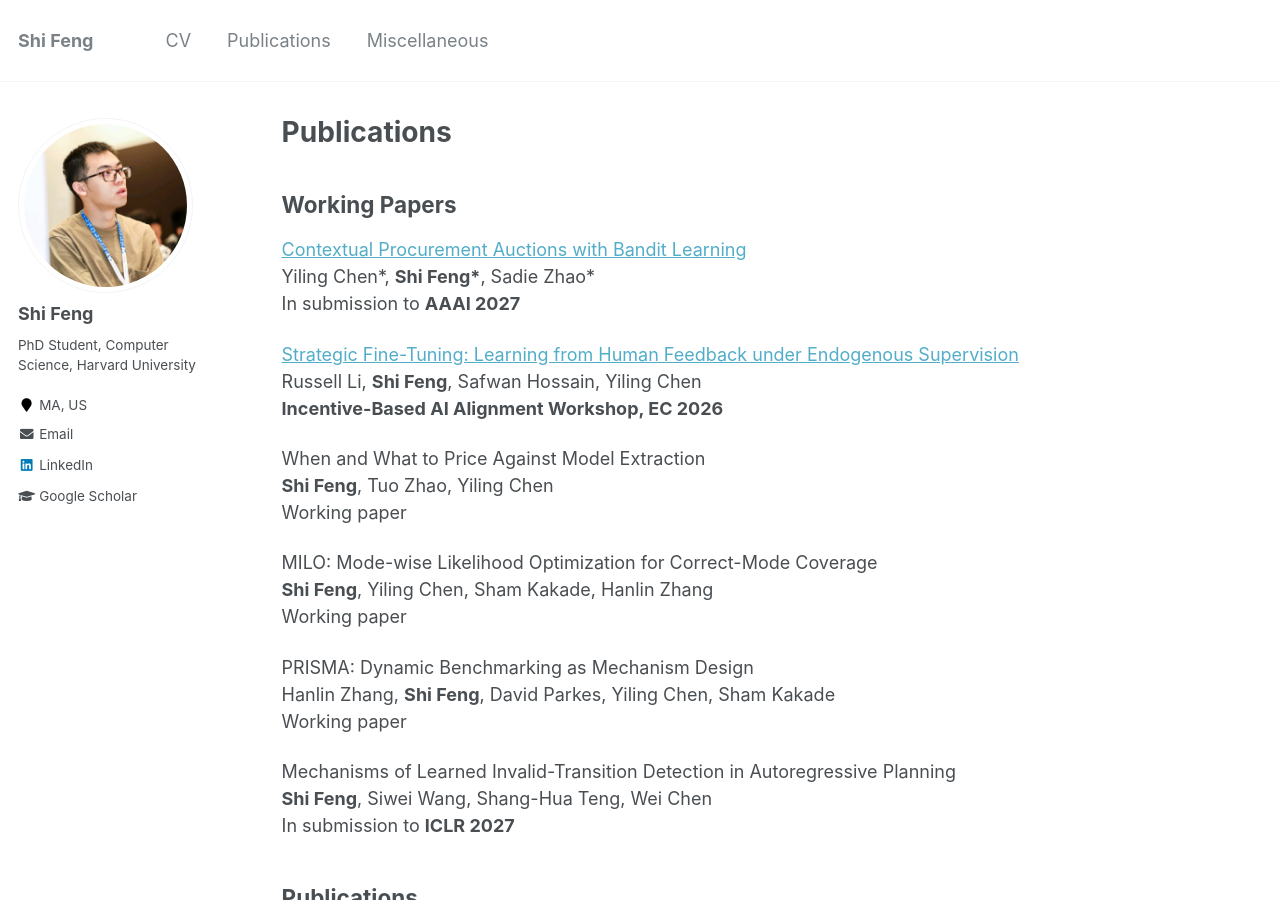
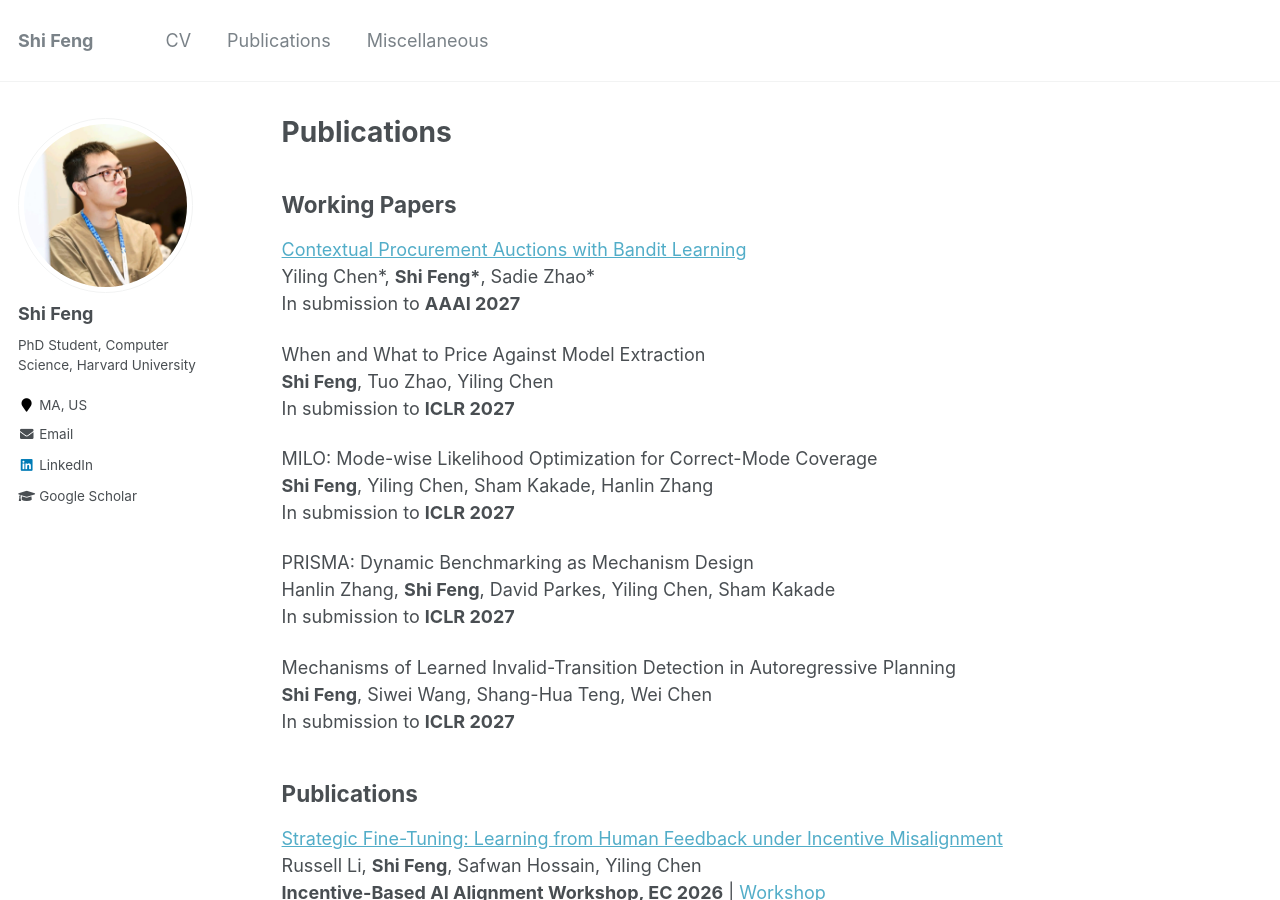
Before and after one commit to fengtony686/fengshi.link, a Jekyll site: the page built from _pages/publications.md, in a window 1280 px wide and 900 px high. Built offline with Jekyll 4.4.1, drawn with Linux system fonts in a browser that asks for light colours.

Commit message:
Update publication statuses and links

```diff
--- a/_pages/publications.md
+++ b/_pages/publications.md
@@ -21,27 +21,27 @@ author_profile: true
 Yiling Chen\*, **Shi Feng\***, Sadie Zhao\*\\
 In submission to **AAAI 2027**
 
-[Strategic Fine-Tuning: Learning from Human Feedback under Endogenous Supervision](https://sites.google.com/view/ec26-ai-alignment-workshop/home)\\
-Russell Li, **Shi Feng**, Safwan Hossain, Yiling Chen\\
-**Incentive-Based AI Alignment Workshop, EC 2026**
-
 When and What to Price Against Model Extraction\\
 **Shi Feng**, Tuo Zhao, Yiling Chen\\
-Working paper
+In submission to **ICLR 2027**
 
 MILO: Mode-wise Likelihood Optimization for Correct-Mode Coverage\\
 **Shi Feng**, Yiling Chen, Sham Kakade, Hanlin Zhang\\
-Working paper
+In submission to **ICLR 2027**
 
 PRISMA: Dynamic Benchmarking as Mechanism Design\\
 Hanlin Zhang, **Shi Feng**, David Parkes, Yiling Chen, Sham Kakade\\
-Working paper
+In submission to **ICLR 2027**
 
 Mechanisms of Learned Invalid-Transition Detection in Autoregressive Planning\\
 **Shi Feng**, Siwei Wang, Shang-Hua Teng, Wei Chen\\
 In submission to **ICLR 2027**
 
 ## Publications
+
+[Strategic Fine-Tuning: Learning from Human Feedback under Incentive Misalignment](/files/strategic_finetuning_ec26_ai_alignment.pdf)\\
+Russell Li, **Shi Feng**, Safwan Hossain, Yiling Chen\\
+**Incentive-Based AI Alignment Workshop, EC 2026** | [Workshop](https://sites.google.com/view/ec26-ai-alignment-workshop/home)
 
 Information Elicitation by Ordinal Agreement\\
 Yiling Chen\*, **Shi Feng\***, Grant Schoenebeck\*, Fang-Yi Yu\*\\
```
Also changed, not shown: 1 other file.
